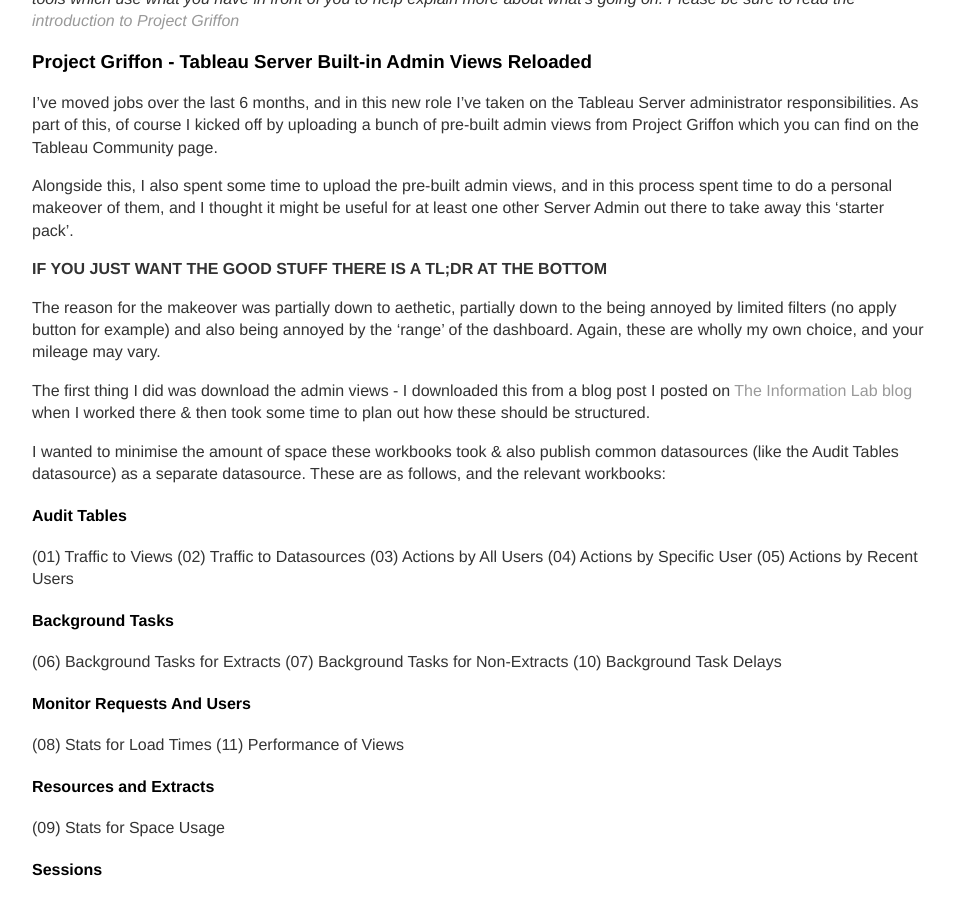
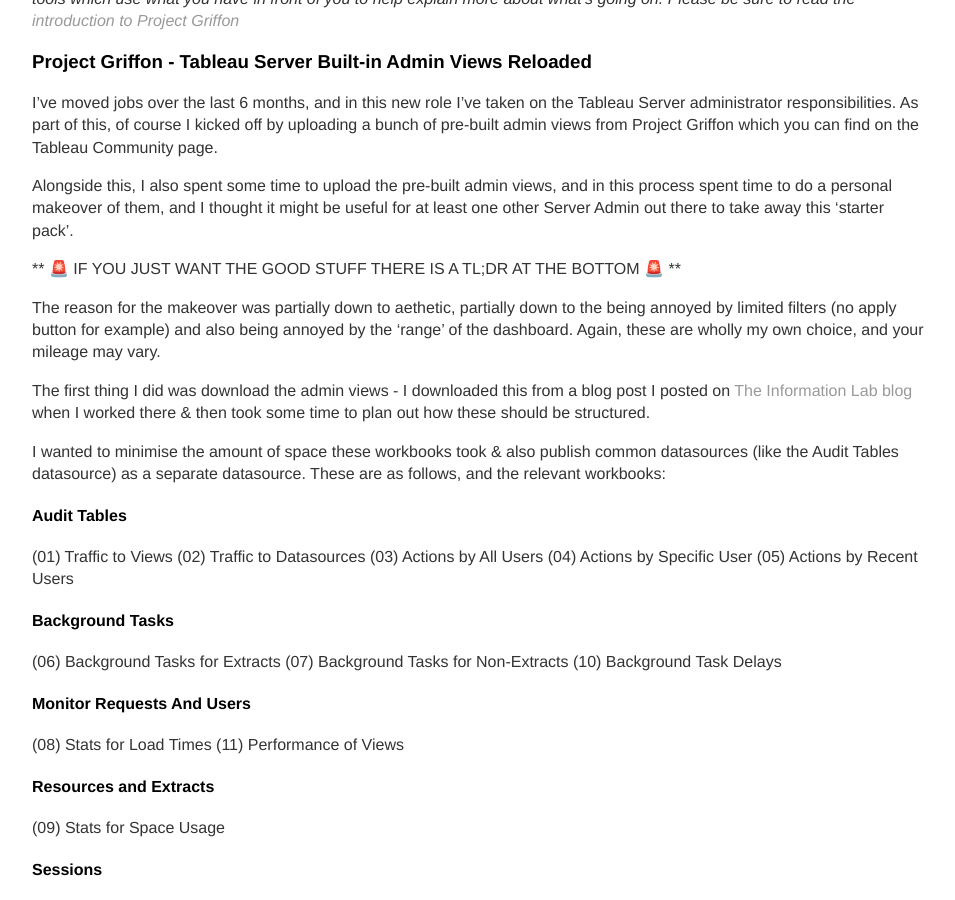
Before and after one commit to scribblr42/scribbles.github.io, a Jekyll site: the page built from _posts/2020-12-16-pg-prebuilt-admin-views-reloaded.md, in a window 1280 px wide and 900 px high, scrolled down 665 px. Shown: the whole window, without its empty margins (160-1115 px from the left). Built offline with Jekyll 4.4.1, drawn with Linux system fonts in a browser that asks for light colours.

```diff
--- a/_posts/2020-12-16-pg-prebuilt-admin-views-reloaded.md
+++ b/_posts/2020-12-16-pg-prebuilt-admin-views-reloaded.md
@@ -17,7 +17,7 @@ I've moved jobs over the last 6 months, and in this new role I've taken on the T
 Alongside this, I also spent some time to upload the pre-built admin views, and in this process spent time to do a personal makeover of them, and I thought it might be useful for at least one other Server Admin out there to take away this 'starter pack'.
 
 
-**IF YOU JUST WANT THE GOOD STUFF THERE IS A TL;DR AT THE BOTTOM**
+** 🚨 IF YOU JUST WANT THE GOOD STUFF THERE IS A TL;DR AT THE BOTTOM 🚨 **
 
 
 The reason for the makeover was partially down to aethetic, partially down to the being annoyed by limited filters (no apply button for example) and also being annoyed by the 'range' of the dashboard. Again, these are wholly my own choice, and your mileage may vary.
```
